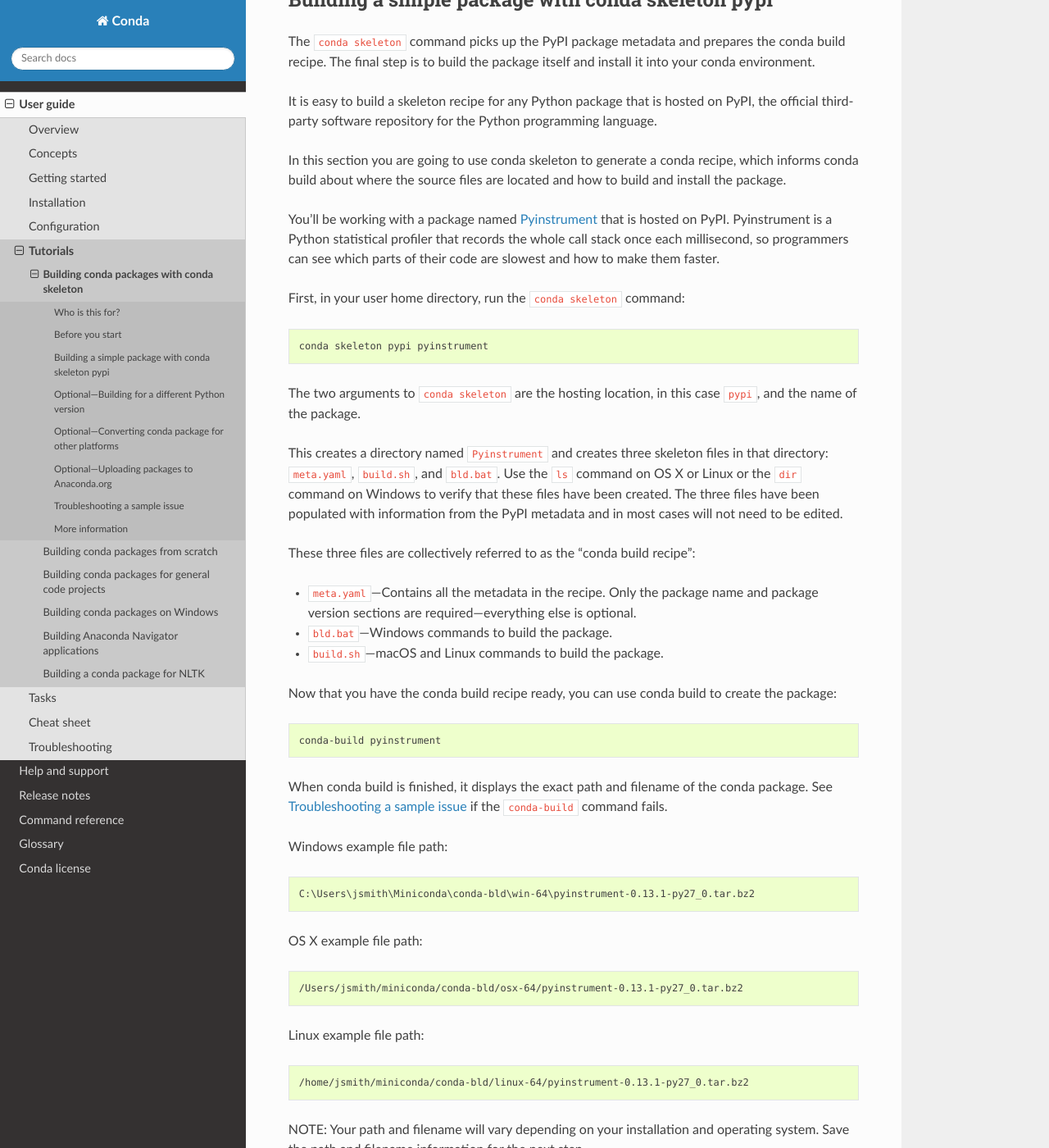
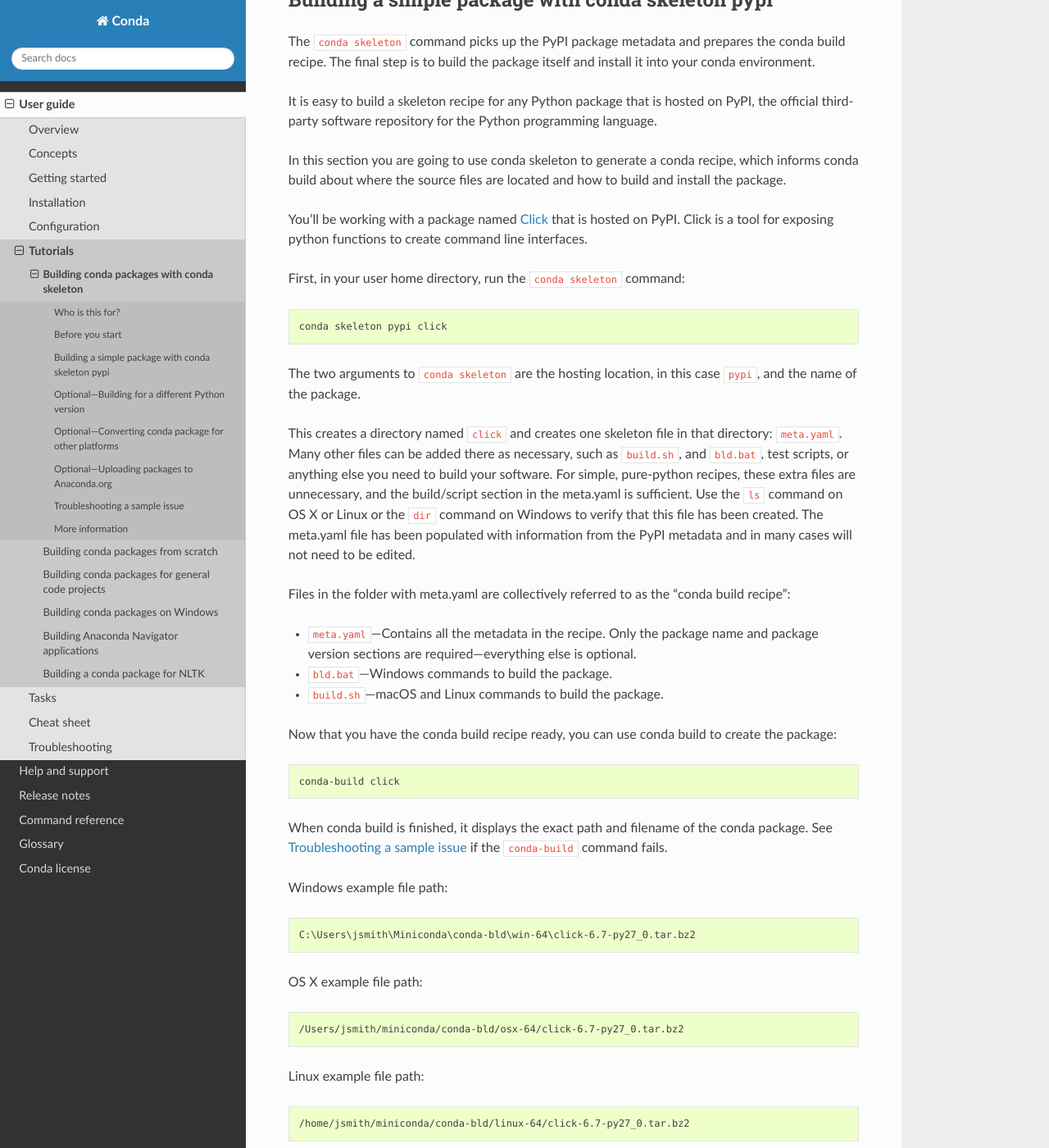
Before and after one commit to conda/conda-docs, a Sphinx documentation site: the page built from docs/source/user-guide/tutorials/build-pkgs-skeleton.rst, in a window 1280 px wide and 1400 px high, scrolled down 817 px. Shown: the whole window at 82% size. Built offline with Sphinx 7.4.7 and the Read the Docs theme 2.0.0, drawn with Linux system fonts in a browser that asks for light colours; some of the changed text lies outside the part shown.

Commit message:
wip: replace pyinstrument in tutorials with click

```diff
--- a/docs/source/user-guide/tutorials/build-pkgs-skeleton.rst
+++ b/docs/source/user-guide/tutorials/build-pkgs-skeleton.rst
@@ -52,33 +52,32 @@ In this section you are going to use conda skeleton to generate a
 conda recipe, which informs conda build about where the source
 files are located and how to build and install the package.
 
-You'll be working with a package named Pyinstrument_ that is
-hosted on PyPI. Pyinstrument is a Python statistical profiler
-that records the whole call stack once each millisecond, so
-programmers can see which parts of their code are slowest and how
-to make them faster.
+You'll be working with a package named Click_ that is hosted on PyPI. Click is a
+tool for exposing python functions to create command line interfaces.
 
-.. _Pyinstrument: https://github.com/joerick/pyinstrument
+.. _Click: https://github.com/pallets/click
 
 First, in your user home directory, run the ``conda skeleton``
 command:
 
 .. code-block:: bash
 
-    conda skeleton pypi pyinstrument
+    conda skeleton pypi click
 
 The two arguments to ``conda skeleton`` are the hosting location,
 in this case ``pypi``, and the name of the package.
 
-This creates a directory named ``Pyinstrument`` and creates three
-skeleton files in that directory: ``meta.yaml``, ``build.sh``,
-and ``bld.bat``. Use the ``ls`` command on OS X or Linux or the
-``dir`` command on Windows to verify that these files have been
-created. The three files have been populated with information
-from the PyPI metadata and in most cases will not need to be
-edited.
+This creates a directory named ``click`` and creates one
+skeleton file in that directory: ``meta.yaml``. Many other files can be added
+there as necessary, such as ``build.sh``, and ``bld.bat``, test scripts, or
+anything else you need to build your software. For simple, pure-python recipes,
+these extra files are unnecessary, and the build/script section in the meta.yaml
+is sufficient. Use the ``ls`` command on OS X or Linux or the ``dir`` command on
+Windows to verify that this file has been created. The meta.yaml file has been
+populated with information from the PyPI metadata and in many cases will not
+need to be edited.
 
-These three files are collectively referred to as the "conda
+Files in the folder with meta.yaml are collectively referred to as the "conda
 build recipe":
 
 * ``meta.yaml``---Contains all the metadata in the recipe. Only
@@ -94,7 +93,7 @@ build to create the package:
 
 .. code-block:: bash
 
-    conda-build pyinstrument
+    conda-build click
 
 When conda build is finished, it displays the exact path and
 filename of the conda package. See :ref:`troubleshooting` if the
@@ -104,20 +103,20 @@ Windows example file path:
 
 .. code-block:: text
 
-    C:\Users\jsmith\Miniconda\conda-bld\win-64\pyinstrument-0.13.1-py27_0.tar.bz2
+    C:\Users\jsmith\Miniconda\conda-bld\win-64\click-6.7-py27_0.tar.bz2
 
 OS X example file path:
 
 .. code-block:: text
 
-    /Users/jsmith/miniconda/conda-bld/osx-64/pyinstrument-0.13.1-py27_0.tar.bz2
+    /Users/jsmith/miniconda/conda-bld/osx-64/click-6.7-py27_0.tar.bz2
 
 
 Linux example file path:
 
 .. code-block:: text
 
-    /home/jsmith/miniconda/conda-bld/linux-64/pyinstrument-0.13.1-py27_0.tar.bz2
+    /home/jsmith/miniconda/conda-bld/linux-64/click-6.7-py27_0.tar.bz2
 
 
 NOTE: Your path and filename will vary depending on your
@@ -129,15 +128,15 @@ environment by using the use-local flag:
 
 .. code-block:: bash
 
-    conda install --use-local pyinstrument
+    conda install --use-local click
 
-Now verify that Pyinstrument installed successfully:
+Now verify that click installed successfully:
 
 .. code-block:: bash
 
     conda list
 
-At this point you now have a conda package for pyinstrument that
+At this point you now have a conda package for click that
 can be installed in any conda environment of the same Python
 version as your root environment. The remaining optional sections
 show you how to make packages for other Python versions, other
@@ -152,11 +151,11 @@ By default, conda build creates packages for the version of
 Python installed in the root environment. To build packages for
 other versions of Python, you use the ``--python`` flag, followed
 by a version. For example, to explicitly build a version of the
-Pyinstrument package for Python 3.3, use:
+click package for Python 3.3, use:
 
 .. code-block:: bash
 
-    conda-build --python 3.3 pyinstrument
+    conda-build --python 3.3 click
 
 Notice that the file printed at the end of the ``conda-build``
 output has changed to reflect the requested version of Python.
@@ -167,21 +166,21 @@ Windows example file path:
 
 .. code-block:: text
 
-    C:\Users\jsmith\Miniconda\conda-bld\win-64\pyinstrument-0.13.1-py33_0.tar.bz2
+    C:\Users\jsmith\Miniconda\conda-bld\win-64\click-6.7-py33_0.tar.bz2
 
 
 OS X example file path:
 
 .. code-block:: text
 
-    /Users/jsmith/miniconda/conda-bld/osx-64/pyinstrument-0.13.1-py33_0.tar.bz2
+    /Users/jsmith/miniconda/conda-bld/osx-64/click-6.7-py33_0.tar.bz2
 
 
 Linux example file path:
 
 .. code-block:: text
 
-    /home/jsmith/miniconda/conda-bld/linux-64/pyinstrument-0.13.1-py33_0.tar.bz2
+    /home/jsmith/miniconda/conda-bld/linux-64/click-6.7-py33_0.tar.bz2
 
 
 NOTE: Your path and filename will vary depending on your
@@ -213,14 +212,14 @@ Windows:
 
 .. code-block:: text
 
-    conda convert -f --platform all C:\Users\jsmith\Miniconda\conda-bld\win-64\pyinstrument-0.13.1-py27_0.tar.bz2
+    conda convert -f --platform all C:\Users\jsmith\Miniconda\conda-bld\win-64\click-6.7-py27_0.tar.bz2
     -o outputdir\
 
 macOS and Linux:
 
 .. code-block:: text
 
-    conda convert --platform all /home/jsmith/miniconda/conda-bld/linux-64/pyinstrument-0.13.1-py27_0.tar.bz2
+    conda convert --platform all /home/jsmith/miniconda/conda-bld/linux-64/click-6.7-py27_0.tar.bz2
     -o outputdir/
 
 
@@ -265,14 +264,14 @@ Windows:
 
 .. code-block:: text
 
-    anaconda upload C:\Users\jsmith\Miniconda\conda-bld\win-64\pyinstrument-0.13.1-py27_0.tar.bz2
+    anaconda upload C:\Users\jsmith\Miniconda\conda-bld\win-64\click-6.7-py27_0.tar.bz2
 
 
 macOS and Linux:
 
 .. code-block:: text
 
-    anaconda upload /home/jsmith/miniconda/conda-bld/linux-64/pyinstrument-0.13.1-py27_0.tar.bz2
+    anaconda upload /home/jsmith/miniconda/conda-bld/linux-64/click-6.7-py27_0.tar.bz2
 
 
 NOTE: Change your path and filename to the exact path and
```
Also changed, not shown: docs/source/user-guide/tutorials/build-pkgs.rst (+22 -24 lines).
